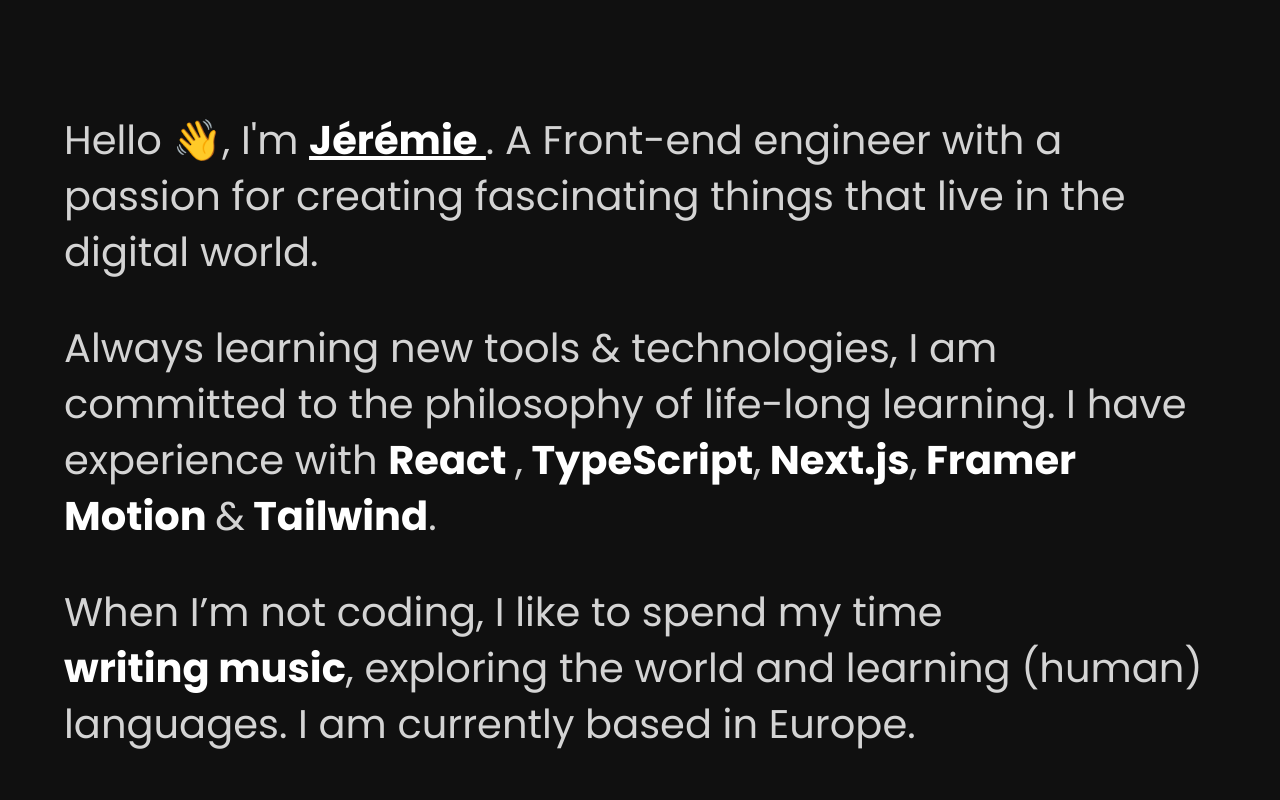
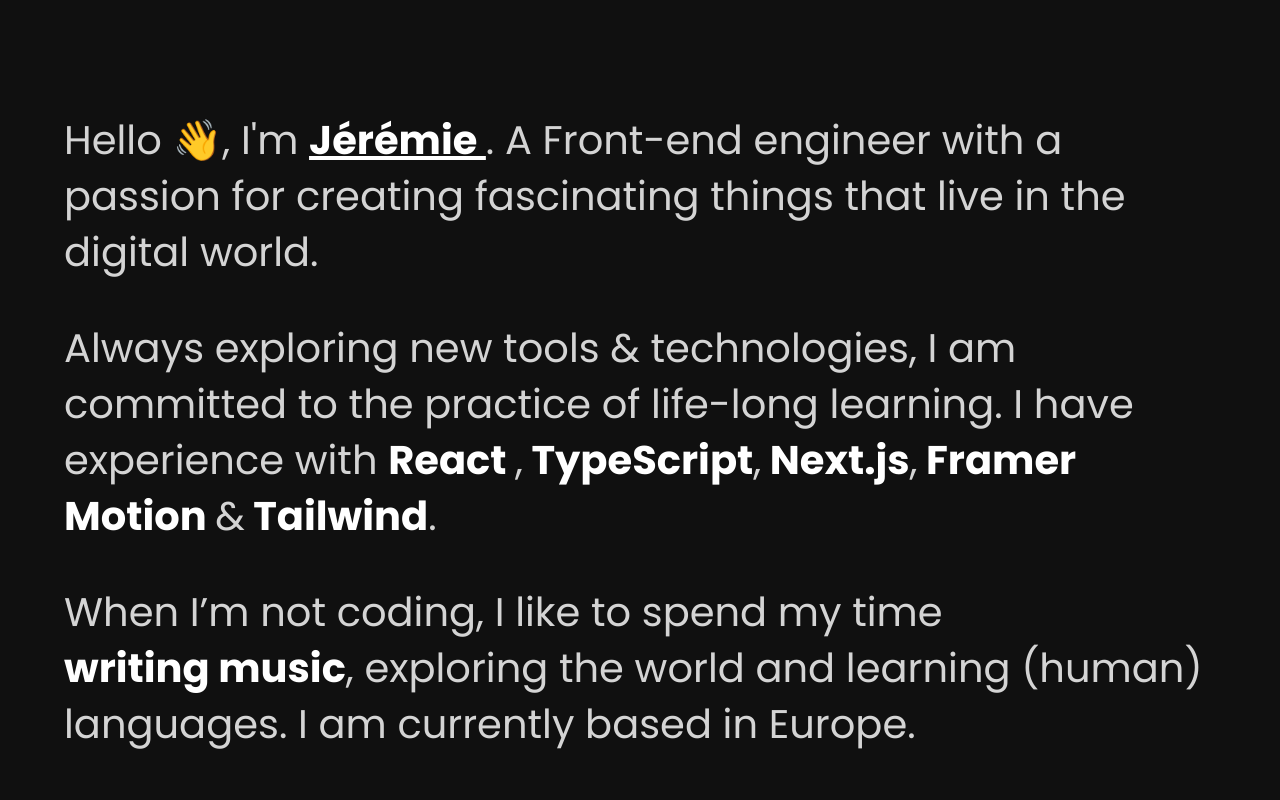
Before and after one commit to jeremieemk/portfolio-2022, a Next.js app: page / in a window 1280 px wide. Shown: the top 800 px of the page. Built offline with nearby package versions, Linux system fonts and the light colour scheme.

Commit message:
created title component

```diff
--- a/pages/components/About.tsx
+++ b/pages/components/About.tsx
@@ -13,8 +13,8 @@
 				that live in the digital world.
 			</p>
 			<p>
-				Always learning new tools & technologies, I am committed to the
-				philosophy of life-long learning. I have experience with{" "}
+				Always exploring new tools & technologies, I am committed to the
+				practice of life-long learning. I have experience with{" "}
 				<span className=" text-white font-bold  transition-all duration-300 ease-in-out hover:text-pink">
 					React{" "}
 				</span>
--- a/pages/components/ProjectList.tsx
+++ b/pages/components/ProjectList.tsx
@@ -1,10 +1,11 @@
 import { projectData } from "../../data/projectData";
 import Project from "./Project";
+import Title from "./Title";
 
 const ProjectList = () => {
 	return (
 		<section className="w-full">
-			<h1 className=" text-2xl md:text-5xl font-bold text-white px-4 py-1 rounded-lg bg-darkGrey2 w-fit mb-6"  >SELECTED PROJECTS</h1>
+			<Title label={"SELECTED PROJECTS"} />
 			<div className=" w-full grid grid-cols-1 gap-8 md:grid-cols-2 md:gap-16  ">
 				{projectData && projectData.map((project) => {
 					return <Project key={project.title} project={project} />;
--- /dev/null
+++ b/pages/components/Title.tsx
@@ -0,0 +1,11 @@
+type TitleProps = {
+    label: string;
+};
+
+const Title = ({ label }: TitleProps) => {
+    return (
+        <h1 className=" text-2xl md:text-5xl font-bold text-white px-4 py-1 rounded-lg bg-darkGrey2 w-fit mb-6"  >{label}</h1>
+    );
+};
+
+export default Title;
```
